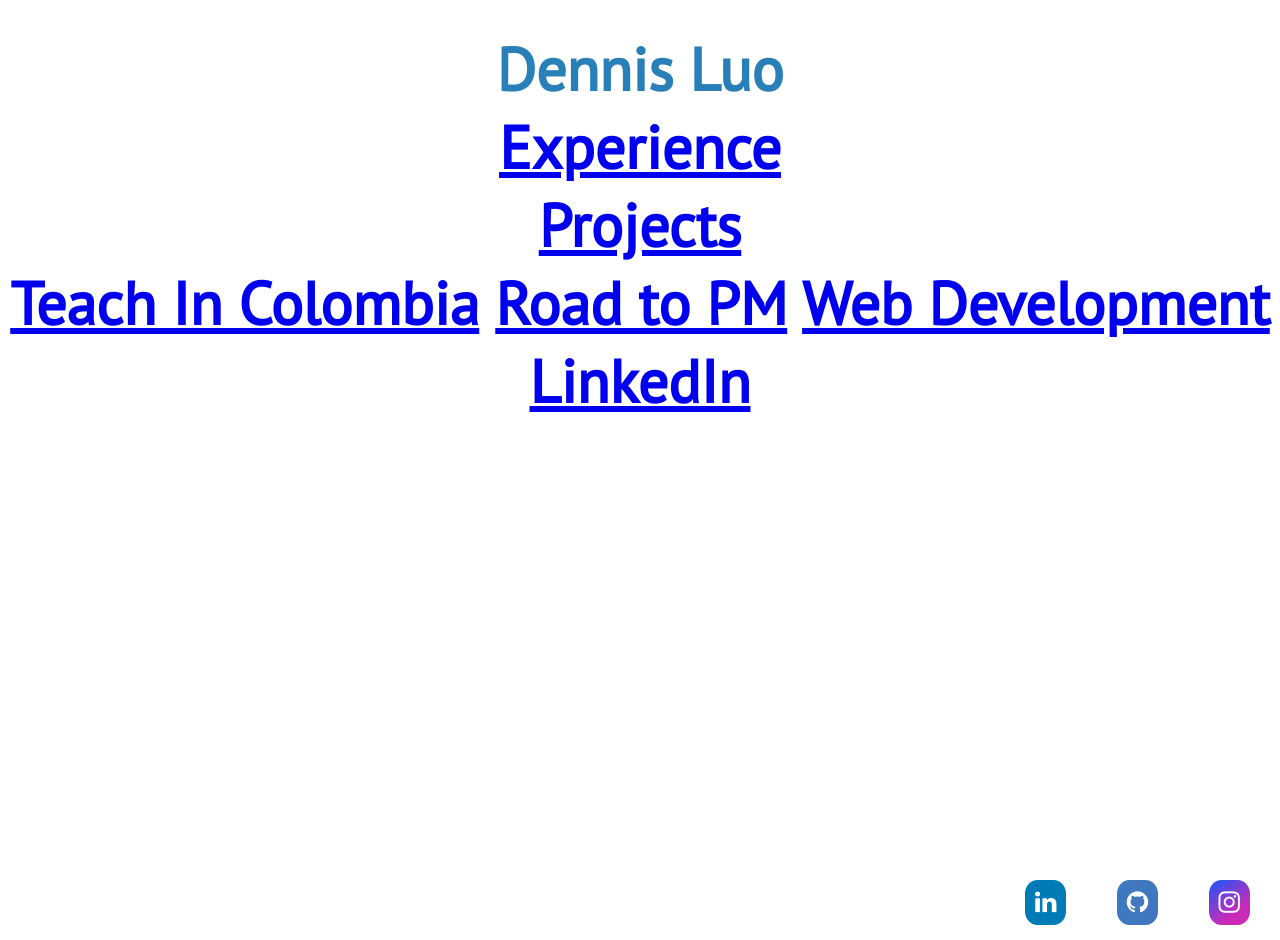
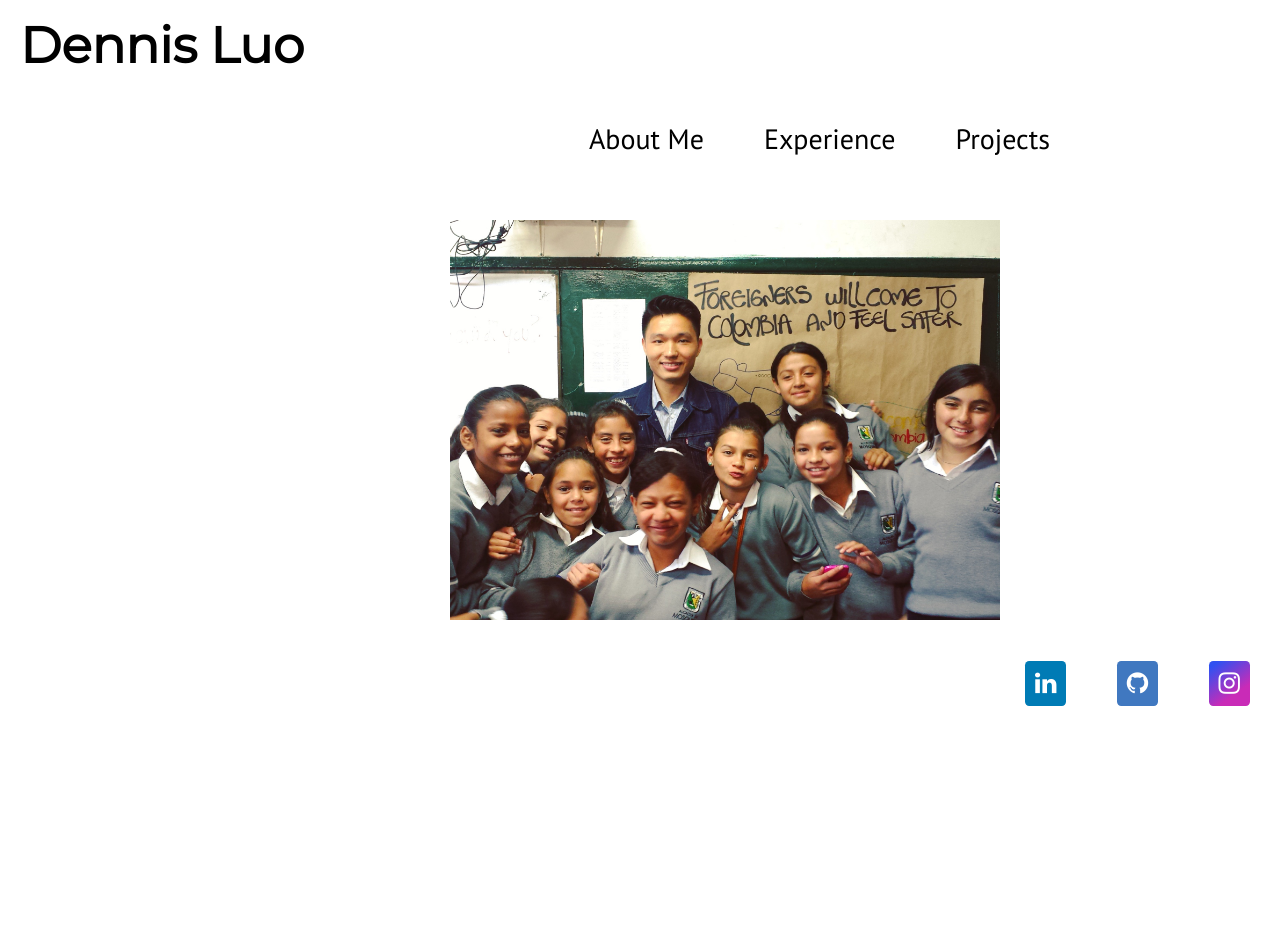
Before and after one commit to dennisluo1/dennisluo.github.io, a plain HTML site: page index.html in a window 1280 px wide. After the commit the page ends 800 px from the top, so only its background shows below. Drawn offline with Linux system fonts and the light colour scheme.

Commit message:
edit index page, part 2

```diff
--- a/index.html
+++ b/index.html
@@ -7,34 +7,40 @@
     <title>Welcome</title>
     <link rel="stylesheet" href="./styles/reset.css">
     <link rel="stylesheet" href="./styles/style.css">
-    <!--This is font family: PT Sans-->
     <link href="https://fonts.googleapis.com/css?family=PT+Sans" rel="stylesheet">
     <!--font-family: 'PT Sans', sans-serif;-->
+    <link href="https://fonts.googleapis.com/css?family=Montserrat" rel="stylesheet">
+    <!--font-family: 'Montserrat', sans-serif;-->
 </head>
-<body class="main-Image">
     <header>
+    <div class="name-container">Dennis Luo</div>
       <div class="nav-bar">
-        <div class='my-name'>Dennis Luo</div>
         <div class='navigation'>
-          <div class='nav-head'><a href="./experience.html">Experience</a></div>
-          <div class='nav-head'><div class="dropdown"><a class='dropbtn' href="#">Projects</a>
+            <div class='nav-head'><a href="./aboutme.html">About Me</a></div>
+            <div class='nav-head'><a href="./experiences.html">Experience</a>
                 <div class="dropdown-content">
                     <a href="./teachincolombia.html">Teach In Colombia</a>
-              <a href="./product.html">Road to PM</a>
-              <a href="./webdevelopment.html">Web Development</a>
+                    <a href="./webdevelopment.html">Help Desk Student Life</a>
                 </div>
-            </div></div>
-          <div class='nav-head'><a href="https://www.linkedin.com/in/dennisluo1/">LinkedIn</a></div>
+            </div>
+            <div class='nav-head'><div class="drop-down"><a class='drop-btn' href="#">Projects</a>
+            </div>
+        </div>
        </div>
       </div>
     </header>
 
-    <div class="footer">
+    <div class="main-container">
+        <img class="bottom" src="./images/sixgrade.jpg" />
+        <img class="top" src="./images/notthebeatles.jpg" />
+        <!--<h1 class="welcome-message">Hello & Welcome!</h1>-->
+    </div>
+<footer>
     <ul id="socialMedia">
         <li><a href="https://www.linkedin.com/in/dennisluo1/" class="fa fa-linkedin"></a></li>
         <li><a href="https://github.com/dennisluo1" class="fa fa-github"></a></li>
         <li><a href="https://www.instagram.com/dennisluo/" class="fa fa-instagram"></a></li>
     </ul>
-    </div>
+</footer>
 </body>
 </html>
--- a/styles/style.css
+++ b/styles/style.css
@@ -1,26 +1,130 @@
 /* Home Page */
 /*This will be used for social media icons*/
 @import url(https://cdnjs.cloudflare.com/ajax/libs/font-awesome/4.7.0/css/font-awesome.min.css);
+@import url('https://fonts.googleapis.com/css?family=Montserrat');
 body{
     margin: 0 auto;
     font-family: 'PT Sans', sans-serif;
     width: 100%;
 }
-header {
-    font-family: 'PT Sans', sans-serif;
+
+.name-container {
+    font-size: 50px;
     font-weight: bold;
-    font-size: 60px;
-    color: #2980b9;
-    margin-top: 30px;
-    text-align: center;
-}
-h1 {
-    font-size: 25px;
-    text-align: center;
-    color: #2980b9;
-    margin-top: 10px;
+    font-family: "Montserrat", sans-serif;
+    margin: 15px 20px;
 }
 
+.nav-bar {
+    background-color: none;
+    width: 100%;
+    height: 8vh;
+    display: flex;
+    flex-direction: row;
+    margin: 0px;
+    padding: 0px;
+    /*box-shadow: 0 4px 8px 0 rgba(0, 0, 0, 0.2);*/
+    -webkit-flex-: 0;
+    flex-shrink: 0;
+    font-family: "Montserrat", sans-serif;
+}
+
+.nav-head {
+    color: black;
+    font-family: "Montserrat", sans-serif;
+}
+
+.my-name {
+    font-family: "Montserrat", sans-serif;
+    font-size: 7.5vh;
+    margin: auto 30px;
+}
+
+.navigation{
+    display: flex;
+    text-align: center;
+    margin: auto;
+    margin-right: 200px;
+}
+
+.nav-head a{
+    color:black;
+    margin: 10px 10px;
+    font-size: 3.5vh;
+    text-decoration: none;
+    font-family: 'PT Sans', sans-serif;
+    justify-content: flex-end;
+    padding: 20px;
+}
+
+.dropdown-content {
+    display: none;
+    position: absolute;
+    background-color: #f9f9f9;
+    min-width: 160px;
+    box-shadow: 0px 8px 16px 0px rgba(0,0,0,0.2);
+    z-index: 1;
+    margin: 15px auto;
+}
+
+.main-container {
+    position:relative;
+    height:281px;
+    width:550px;
+    margin-top: 50px;
+    margin-left: 450px;
+}
+
+.main-container img {
+    height: 400px;
+    width: 550px;
+    position:absolute;
+    left:0;
+    -webkit-transition: opacity 1s ease-in-out;
+    -moz-transition: opacity 1s ease-in-out;
+    -o-transition: opacity 1s ease-in-out;
+    transition: opacity 1s ease-in-out;
+}
+
+.main-container img.top:hover {
+    opacity:0;
+}
+
+@keyframes main-containerFadeInOut {
+    0% {
+    opacity:1;
+    }
+    45% {
+    opacity:1;
+    }
+    55% {
+    opacity:0;
+    }
+    100% {
+    opacity:0;
+    }
+}
+
+.main-container img.top {
+    animation-name: main-containerFadeInOut;
+    animation-timing-function: ease-in-out;
+    animation-iteration-count: infinite;
+    animation-duration: 5s;
+    animation-direction: alternate;
+}
+
+
+.welcome-message {
+    height: 100%;
+    width: 100%;
+    display: flex;
+    position: fixed;
+    align-items: center;
+    justify-content: center;
+    font-size: 50px;
+}
+
+/* Social Media Buttons */
 ul li {
     display: inline;
     list-style: none;
@@ -30,7 +134,6 @@ ul{
     word-spacing: 50px;
     font-size: 20px;
     text-align: center;
-    margin-top: -10px;
 }
 li a {
     display: inline-block;
@@ -42,21 +145,14 @@ li a {
 li a:hover {
     opacity: 0.7;
 }
-.main-Image {
-    background: url("../images/") no-repeat;
-    background-size: 100%
-}
-.home {
-    color: #78909c;
-
-}
 .fa {
     padding: 10px;
     font-size: 25px;
     margin: -5px 15px;
-    border-radius: 30%;
-    margin-top: 450px;
+    border-radius: 10%;
+    margin-top: 150px;
     margin-right: 30px;
+    opacity: .8px;
 }
 .fa:hover {
     opacity: 0.8;
@@ -86,7 +182,6 @@ li a:hover {
     background-size: 100%;
 }
 .nav-bar-about {
-    margin-top: 30px;
     text-align: center;
 }
 .about-me {
```
Also changed, not shown: images/lamerced.jpg (added), images/notthebeatles.jpg (added), images/sixgrade.jpg (added). Lines whose indentation alone changed are shown as unchanged.
